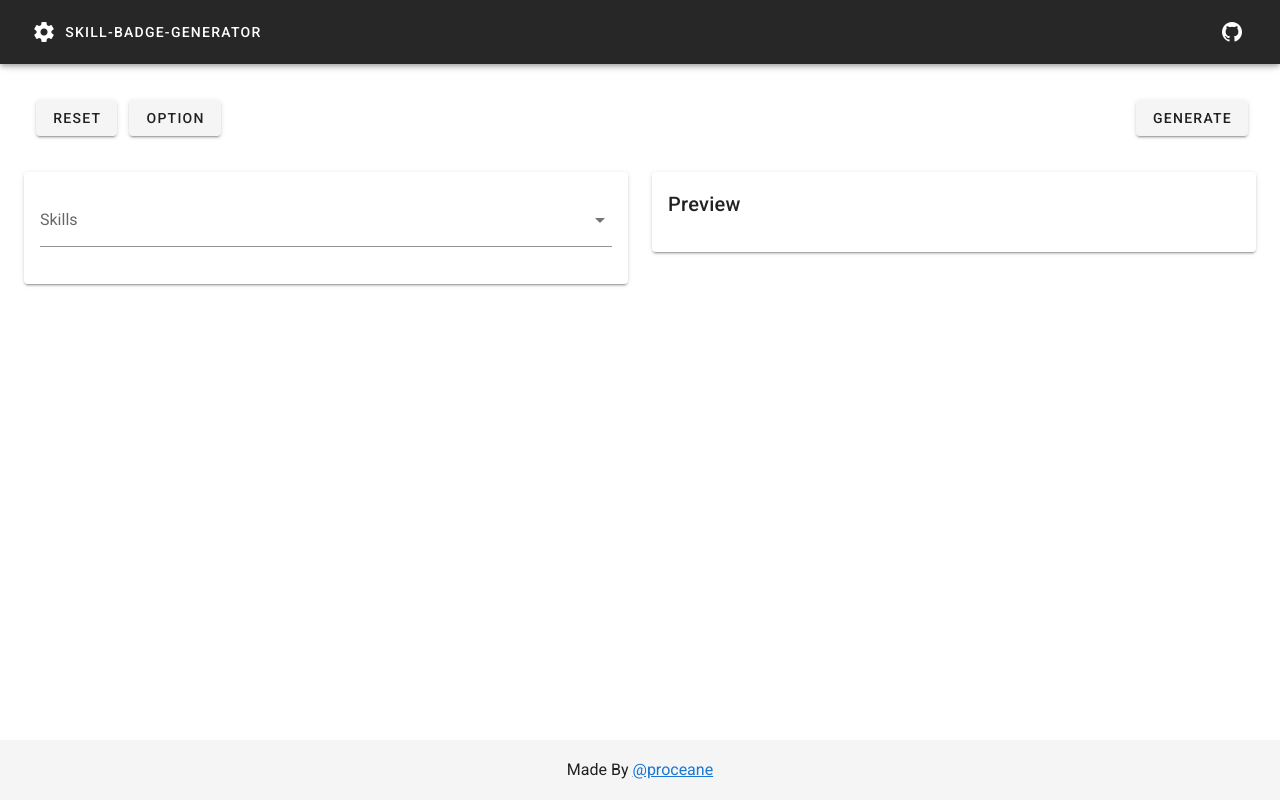
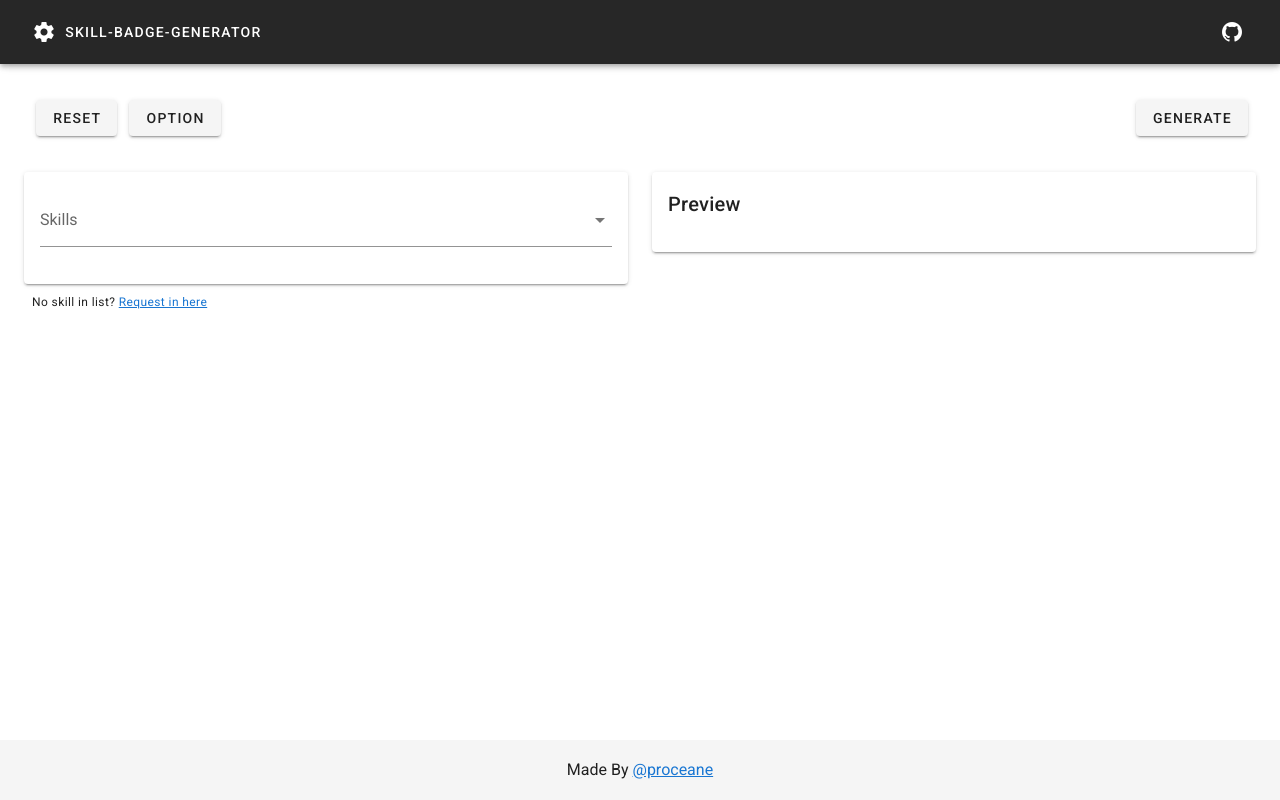
Before and after one commit to proceane/skill-badge-generator, a Vue app: page / in a window 1280 px wide. Built offline with nearby package versions, Linux system fonts and the light colour scheme.

Commit message:
add guide

```diff
--- a/src/layout/MainLayout.vue
+++ b/src/layout/MainLayout.vue
@@ -17,6 +17,12 @@
           @sendSkillList="sendSkillList"
           ref="selectArea"
         />
+        <div
+          class="text-caption ml-2 mt-2"
+        >
+          No skill in list?
+          <a href="https://github.com/proceane/skill-badge-generator/issues/new/choose" target="_blank">Request in here</a>
+        </div>
       </v-col>
       <v-col cols="12" lg="6" md="6">
         <PreviewArea
```
